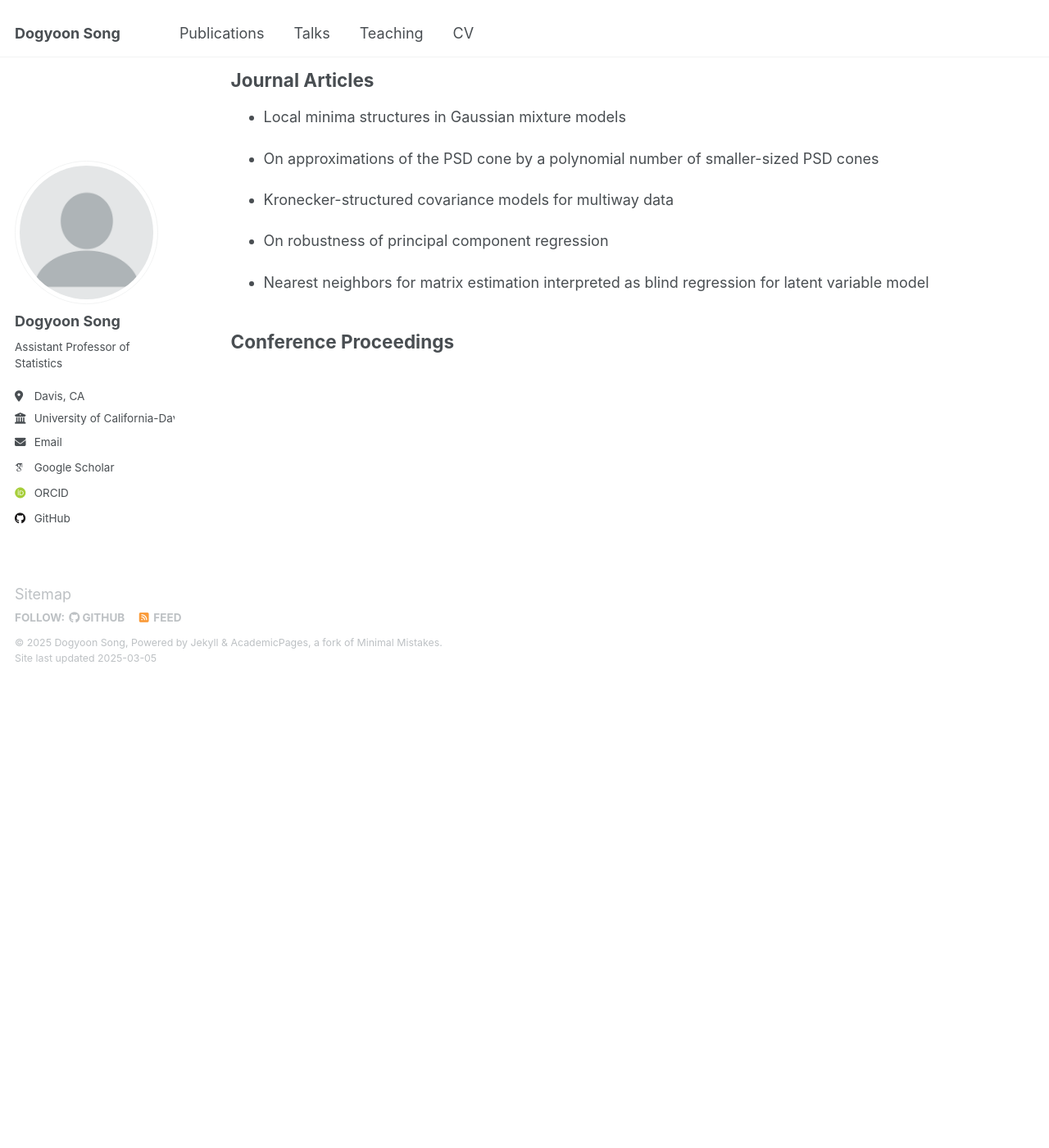
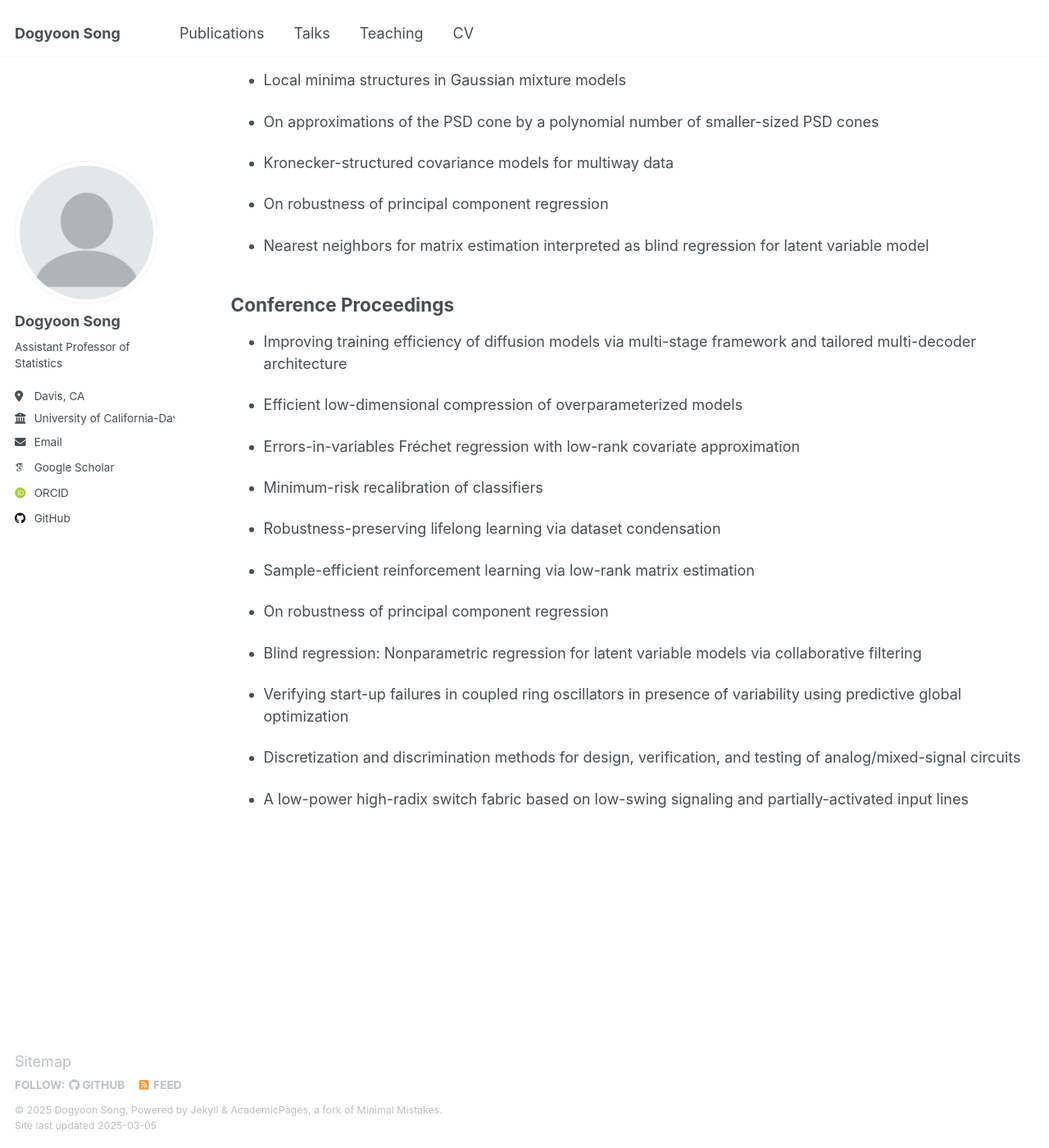
Before and after one commit to dogyoons/dogyoons.github.io, a Jekyll site: the page built from _pages/publications.md, in a window 1280 px wide and 1400 px high, scrolled down 606 px. Shown: the whole window at 82% size. Built offline with Jekyll 4.4.1, drawn with Linux system fonts in a browser that asks for light colours; some web fonts are replaced; before the commit the page ends 1436 px from its top, so only the background shows below that; some of the changed text lies outside the part shown.

Commit message:
Publication update

```diff
--- a/_config.yml
+++ b/_config.yml
@@ -79,8 +79,8 @@ author:
 publication_category:
   books:
     title: 'Books'
-  #preprints:
-  #  title: 'Preprints & Work in Progress"
+  preprints:
+    title: 'Preprints & Work in Progress'
   manuscripts:
     title: 'Journal Articles'
   conferences:
--- a/_pages/publications.md
+++ b/_pages/publications.md
@@ -27,6 +25,7 @@ Dennis Shen⋆, Dogyoon Song⋆, Peng Ding and Jasjeet Sekhon
 * Deconvolution with unknown error distribution interpreted as blind isotonic regression
 
 * Learning RUMs: Reducing mixture to single component via PCA
+
 
 
 ## Journal Articles
@@ -45,3 +44,25 @@ Dennis Shen⋆, Dogyoon Song⋆, Peng Ding and Jasjeet Sekhon
 
 
 ## Conference Proceedings
+
+* Improving training efficiency of diffusion models via multi-stage framework and tailored multi-decoder architecture
+
+* Efficient low-dimensional compression of overparameterized models
+
+* Errors-in-variables Fréchet regression with low-rank covariate approximation
+
+* Minimum-risk recalibration of classifiers
+
+* Robustness-preserving lifelong learning via dataset condensation
+
+* Sample-efficient reinforcement learning via low-rank matrix estimation
+
+* On robustness of principal component regression
+
+* Blind regression: Nonparametric regression for latent variable models via collaborative filtering
+
+* Verifying  start-up failures in coupled ring oscillators in presence of variability using predictive global optimization
+
+* Discretization and discrimination methods for design, verification, and testing of analog/mixed-signal circuits
+
+* A low-power high-radix switch fabric based on low-swing signaling and partially-activated input lines
```
Also changed, not shown: other parts of _pages/publications.md (+2 -4 lines).
